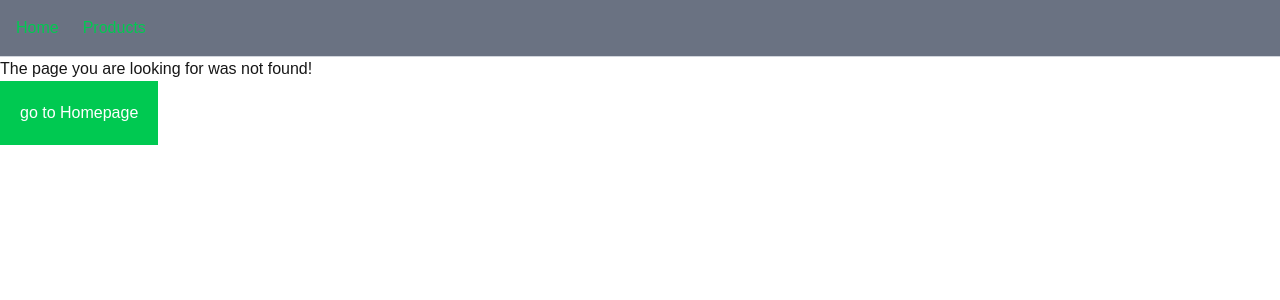
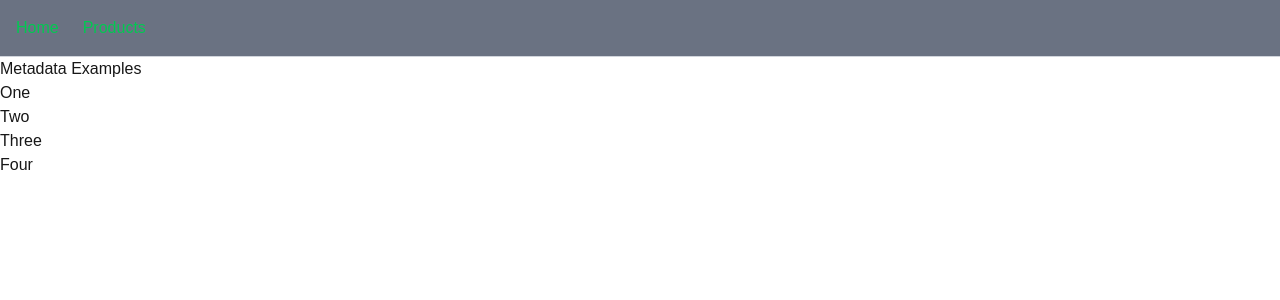
Before and after one commit to luismedinacoca/02-concepts-NextJS, a Next.js app: page /metadata-example in a window 1280 px wide. Before the commit this address had no page. Shown: the top 300 px of the page. Built offline with nearby package versions, Linux system fonts and the light colour scheme.

Commit message:
Metadata: Static & Dynamic

```diff
--- /dev/null
+++ b/src/app/metadata-example/[slug]/page.tsx
@@ -0,0 +1,43 @@
+import { Metadata } from 'next';
+
+const dummyData = {
+  "1": {
+    title: "Page Un 👍🏽"
+  },
+  "2": {
+    title: "Page Deux ✍🏻"
+  },
+  "3": {
+    title: "Page Trois ✨"
+  },
+  "4": {
+    title: "Page Quatre 🎉"
+  }
+};
+
+// Generate metadata for the page
+export async function generateMetadata({params} : { params: Promise<{ slug: string }>}) : Promise<Metadata> {
+  const { slug } = await params;
+
+  const data = dummyData[ slug as keyof typeof dummyData];
+
+  return {
+    title: data.title,
+    description: data.title,
+  }
+}
+
+// Make the page dynamic by using the slug
+export default async function DynamicMetadataExample({
+    params,
+  }: {
+    params: Promise<{ slug: string }>;
+}) {
+  const { slug } = await params;
+  const data = dummyData[slug as keyof typeof dummyData];
+  return (
+    <div>
+      <h1>{data.title}</h1>
+    </div>
+  )
+}
--- /dev/null
+++ b/src/app/metadata-example/page.tsx
@@ -0,0 +1,43 @@
+import { Metadata } from "next";
+import Link from "next/link";
+
+export const metadata : Metadata = {
+  title: "Metadata example",
+  description: "This is my example of writing static metadata",
+}
+
+function MetadataExample() {
+
+  const examples = [
+    {
+      id: "1",
+      title: "One",
+    },
+    {
+      id: "2",
+      title: "Two",
+    },
+    {
+      id: "3",
+      title: "Three",
+    },
+    {
+      id: "4",
+      title: "Four",
+    },
+  ]
+  return (
+    <div>
+      <h1>Metadata Examples</h1>
+      <ul>
+        {examples.map(item => (
+          <li key={item.id}>
+            <Link href={`/metadata-example/${item.id}`}>{item.title}</Link>
+          </li>
+        ))}
+      </ul>
+    </div>
+  )
+}
+
+export default MetadataExample;
```
Also changed, not shown: 1 other file (tests, documents, lock files or other folders).
